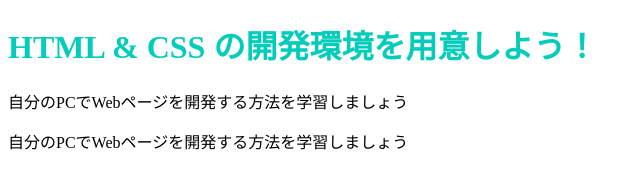
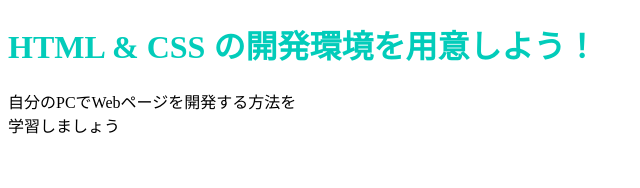
Before and after one commit to snfjmr/snfjmr.github.io, a plain HTML site: page index.html in a window 1280 px wide. Shown: the whole page, without its empty margins (0-640 px from the left). Drawn offline with Linux system fonts and the light colour scheme.

Commit message:
Update index.html

```diff
--- a/index.html
+++ b/index.html
@@ -7,7 +7,6 @@
   </head>
   <body>
     <h1 class="title">HTML & CSS の開発環境を用意しよう！</h1>
-    <p>自分のPCでWebページを開発する方法を学習しましょう</p>
-    <p>自分のPCでWebページを開発する方法を学習しましょう</p>
+    <p>自分のPCでWebページを開発する方法を<br>学習しましょう</p>
   </body>
 </html>
```
